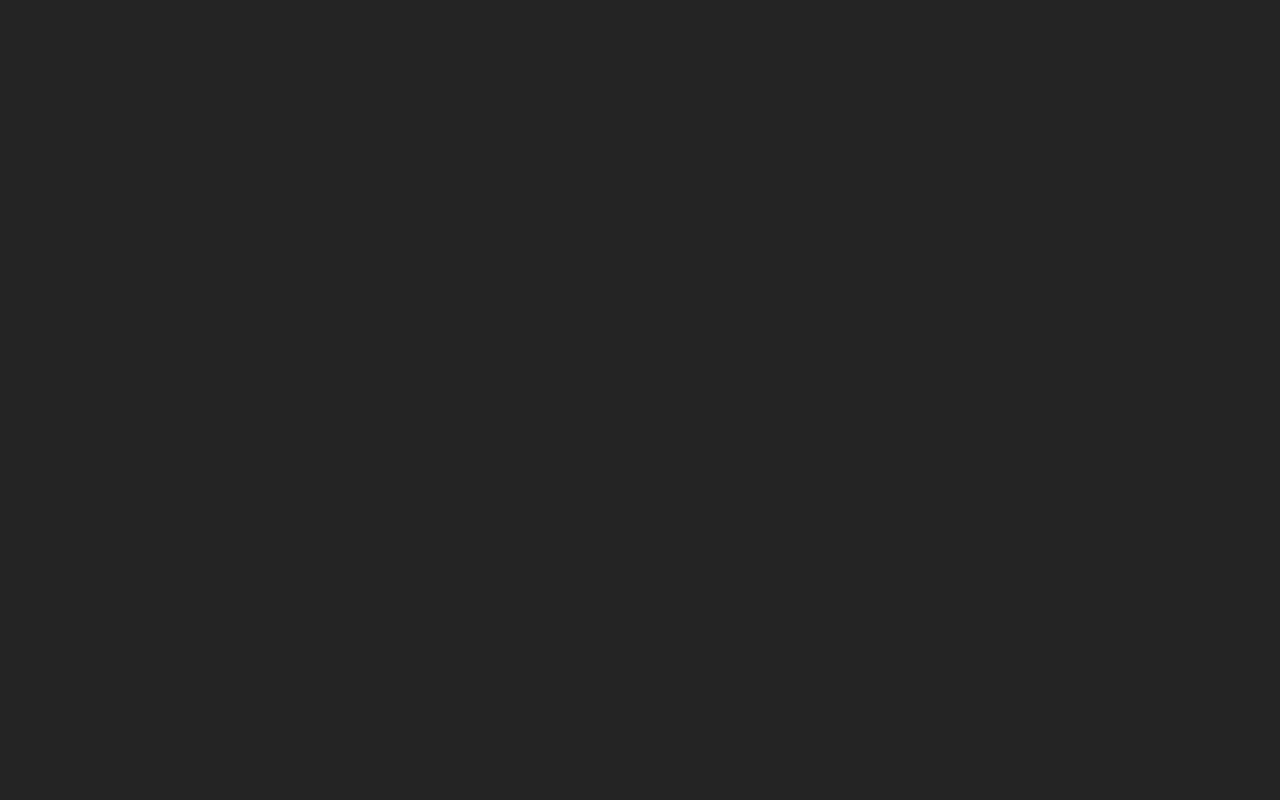
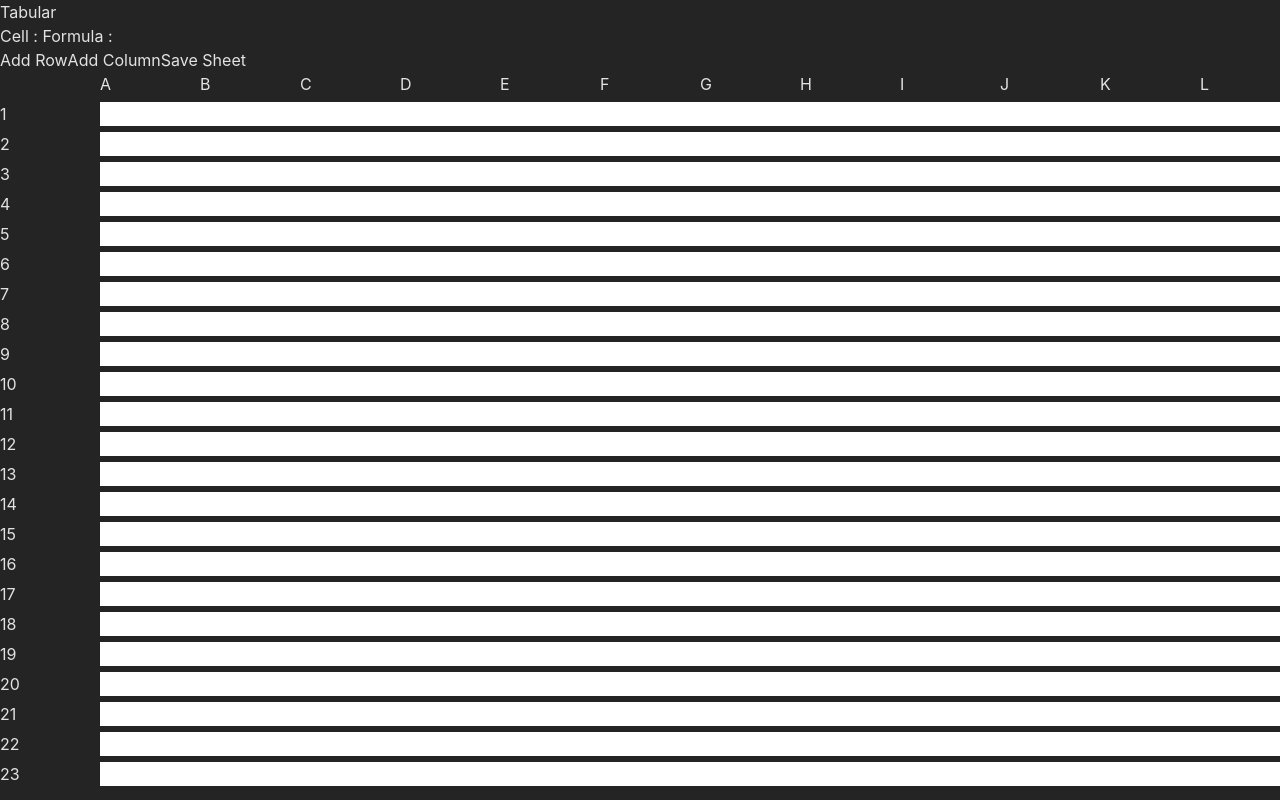
Before and after one commit to RyBhrdwj/Tabular, a React (Vite) app in the folder client/: page /demo in a window 1280 px wide. Before the commit this address had no page. Built offline with nearby package versions, Linux system fonts and the light colour scheme.

Commit message:
add page routes

```diff
--- a/client/src/App.jsx
+++ b/client/src/App.jsx
@@ -1,10 +1,15 @@
-import { BrowserRouter as Router, Routes, Route, useParams } from "react-router-dom";
+import {
+  BrowserRouter as Router,
+  Routes,
+  Route,
+  useParams,
+} from "react-router-dom";
 import Toolbar from "./components/Toolbar.jsx";
 import Sheet from "./components/Sheet.jsx";
 import Dashboard from "./pages/Dashboard.jsx";
+import Landing from "./pages/Landing";
 import { initializeSheetState } from "../store/tableStore.js";
 import React from "react";
-
 
 function SheetRouteWrapper() {
   const { sheetId } = useParams();
@@ -30,17 +35,14 @@ function AppM() {
       <Routes>
         <Route path="/sheet/:sheetId" element={<SheetRouteWrapper />} />
         <Route path="/dashboard" element={<Dashboard />} />
+        <Route path="/" element={<Landing />} />
         <Route
-          path="/"
+          path="/demo"
           element={
-            <div>
-              <h1 className="text-center text-2xl font-bold mt-10">
-                Welcome to Tabular
-              </h1>
-              <p className="text-center mt-4">
-                Please select a sheet to view or create a new one.
-              </p>
-            </div>
+            <>
+              <Toolbar />
+              <Sheet />
+            </>
           }
         />
       </Routes>
--- a/client/src/main.jsx
+++ b/client/src/main.jsx
@@ -4,7 +4,8 @@ import App from './App.jsx'
 import './index.css'
 
 createRoot(document.getElementById('root')).render(
-  <StrictMode>
-    <App />
-  </StrictMode>,
+  // <StrictMode>
+  //   <App />
+  // </StrictMode>,
+  <App />
 )
```
